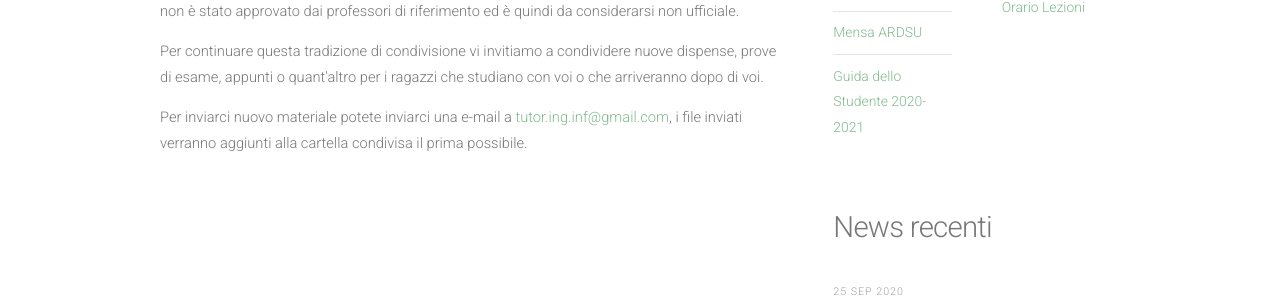
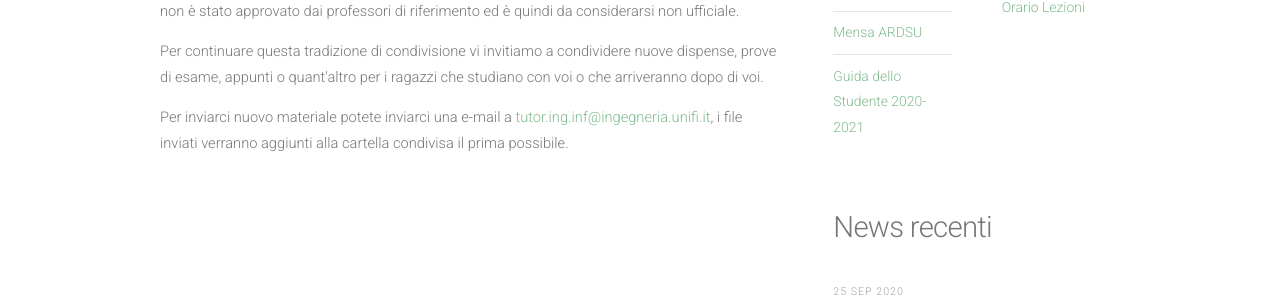
Before and after one commit to tutor-ing-inf-unifi/tutor-ing-inf-unifi.github.io, a Jekyll site: the page built from materiale.html, in a window 1280 px wide. Shown: the part 760-1060 px from the top of the page. Built offline with Jekyll 4.4.1, drawn with Linux system fonts in a browser that asks for light colours; nearby versions of some CDN libraries.

Commit message:
Update materiale.html

```diff
--- a/materiale.html
+++ b/materiale.html
@@ -25,7 +25,7 @@ layout: default
                         </p>
 						<p>Per continuare questa tradizione di condivisione vi invitiamo a condividere nuove dispense, prove di esame, appunti o quant'altro
 						per i ragazzi che studiano con voi o che arriveranno dopo di voi.</p>
-                        <p>Per inviarci nuovo materiale potete inviarci una e-mail a <a href="mailto:tutor.ing.inf@gmail.com">tutor.ing.inf@gmail.com</a>,
+                        <p>Per inviarci nuovo materiale potete inviarci una e-mail a <a href="mailto:tutor.ing.inf@ingegneria.unifi.it">tutor.ing.inf@ingegneria.unifi.it</a>,
                         i file inviati verranno aggiunti alla cartella condivisa il prima possibile.</p>
 					</section>
 				</div>
```
